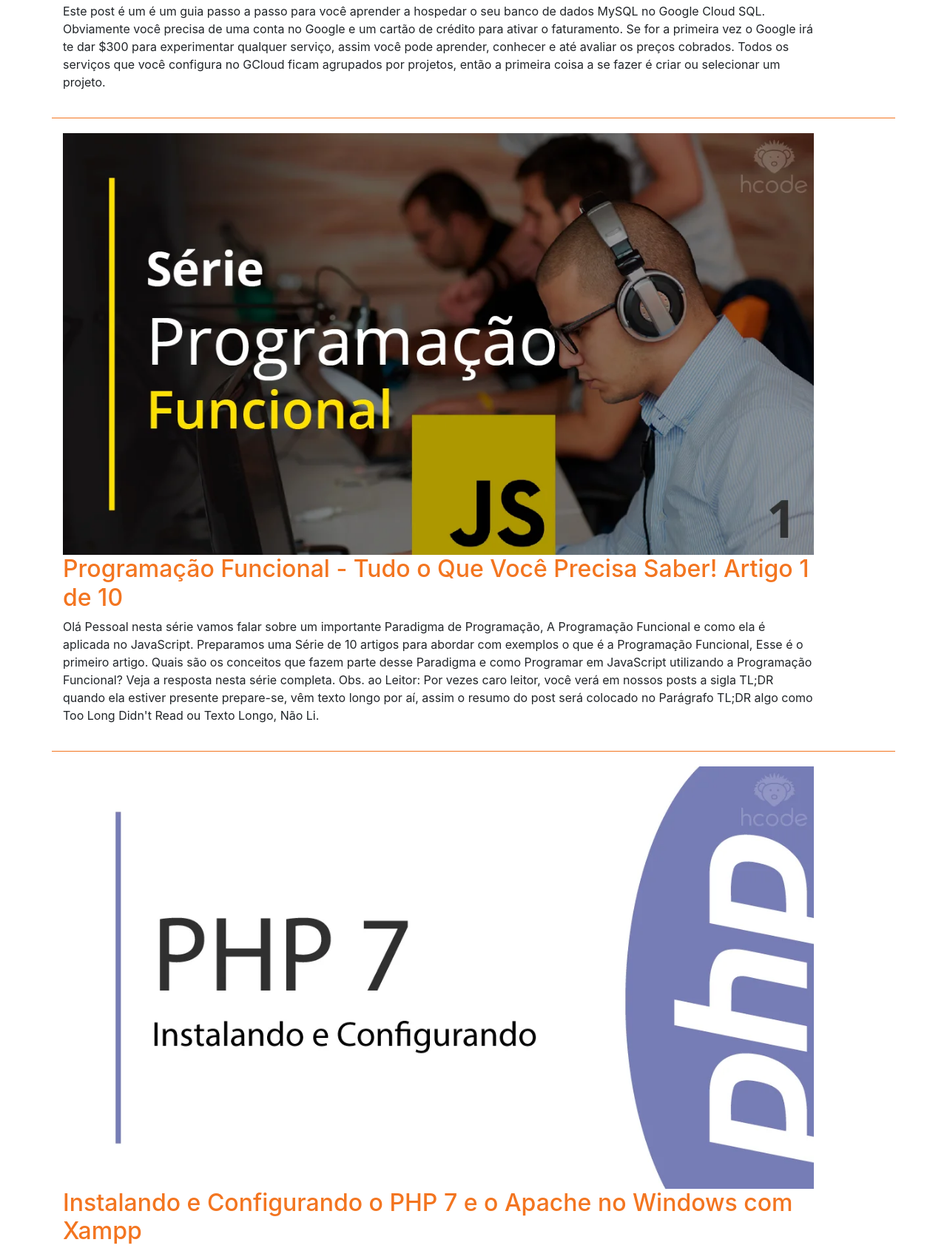
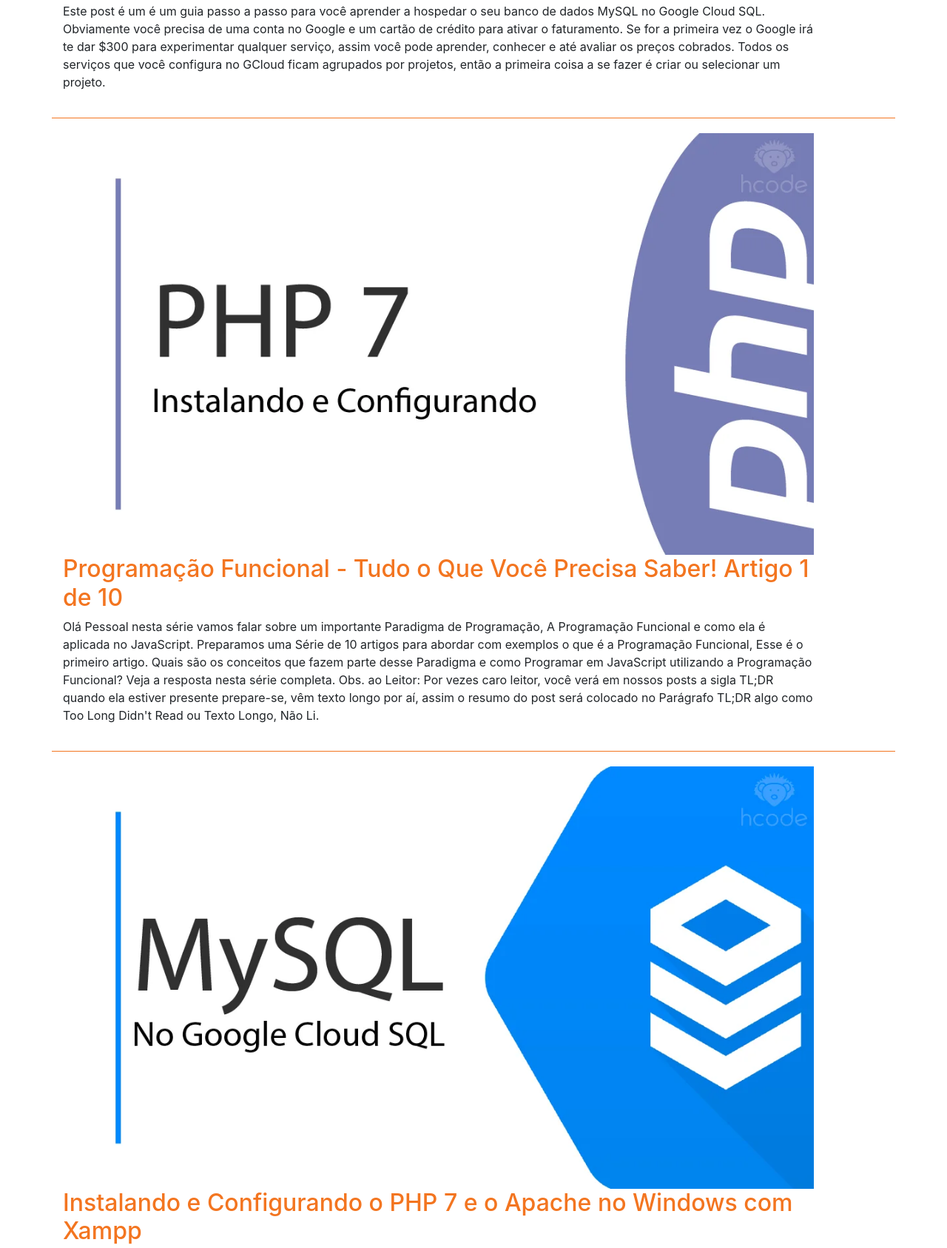
Before and after one commit to wesleyanjos1996/Blog, a website: page index.html in a window 1280 px wide. Shown: the part 775-2462 px from the top of the page at 74% size. Drawn offline with nearby package versions, Linux system fonts and the light colour scheme.

Commit message:
adicionando posts dinamicos

```diff
--- a/index.html
+++ b/index.html
@@ -27,51 +27,11 @@
         </header>
         <section class="posts">
             <div class="container">
-                <div class="row post-item">
+                <div class="row post-item" v-for="post in posts">
                     <div class="col-11">
-                        <img src="./assets/img/post1.webp" alt="Post 1">
-                        <h2>MySQL no Google Cloud SQL</h2>
-                        <p>
-                            Este post é um é um guia passo a passo para você aprender a hospedar o seu banco de dados
-                            MySQL no Google Cloud SQL.
-                            Obviamente você precisa de uma conta no Google e um cartão de crédito para ativar o
-                            faturamento. Se for a primeira vez o Google irá te dar $300 para experimentar qualquer
-                            serviço, assim você pode aprender, conhecer e até avaliar os preços cobrados.
-                            Todos os serviços que você configura no GCloud ficam agrupados por projetos, então a
-                            primeira coisa a se fazer é criar ou selecionar um projeto.
-                        </p>
-                    </div>
-                </div>
-                <div class="row post-item">
-                    <div class="col-11">
-                        <img src="./assets/img/post2.webp" alt="Post 2">
-                        <h2>Programação Funcional - Tudo o Que Você Precisa Saber! Artigo 1 de 10</h2>
-                        <p>
-                            Olá Pessoal nesta série vamos falar sobre um importante Paradigma de Programação, A
-                            Programação Funcional e como ela é aplicada no JavaScript. Preparamos uma Série de 10
-                            artigos para abordar com exemplos o que é a Programação Funcional, Esse é o primeiro artigo.
-                            Quais são os conceitos que fazem parte desse Paradigma e como Programar em JavaScript
-                            utilizando a Programação Funcional? Veja a resposta nesta série completa.
-
-                            Obs. ao Leitor: Por vezes caro leitor, você verá em nossos posts a sigla TL;DR quando ela
-                            estiver presente prepare-se, vêm texto longo por aí, assim o resumo do post será colocado no
-                            Parágrafo TL;DR algo como Too Long Didn't Read ou Texto Longo, Não Li.
-                        </p>
-                    </div>
-                </div>
-                <div class="row post-item">
-                    <div class="col-11">
-                        <img src="./assets/img/post3.webp" alt="Post 3">
-                        <h2>Instalando e Configurando o PHP 7 e o Apache no Windows com Xampp</h2>
-                        <p>
-                            PHP 7 é a linguagem por trás dos maiores sites do mundo, entre eles, Facebook, Google,
-                            Wikipedia e muitos outros *. Preparamos um vídeo que faz parte do Curso Completo de PHP 7 da
-                            Hcode na Udemy para ensinar como instalar e configurar o PHP 7 e o Apache utilizando um
-                            facilitador para isso o XAMPP.
-
-                            Existe uma diferença entre Linguagem de Programação e Servidor Web, neste vídeo abordamos a
-                            diferença entre essas tecnologias e o que é um instalador como o XAMPP.
-                        </p>
+                        <img v-bind:src="post.img" :alt="post.imgTitle">
+                        <h2>{{post.title}}</h2>
+                        <p>{{post.post}}</p>
                     </div>
                 </div>
             </div>
@@ -86,7 +46,49 @@
             el: '#hcode-blog',
             data: {
                 isLogged: false,
-                username: 'Wesley'
+                username: 'Wesley',
+                posts: [{
+                    img: './assets/img/post1.webp',
+                    imgTitle: 'Post 1',
+                    title: 'MySQL no Google Cloud SQL',
+                    post: `
+                        Este post é um é um guia passo a passo para você aprender a hospedar o seu banco de dados
+                        MySQL no Google Cloud SQL.
+                        Obviamente você precisa de uma conta no Google e um cartão de crédito para ativar o
+                        faturamento. Se for a primeira vez o Google irá te dar $300 para experimentar qualquer
+                        serviço, assim você pode aprender, conhecer e até avaliar os preços cobrados.
+                        Todos os serviços que você configura no GCloud ficam agrupados por projetos, então a
+                        primeira coisa a se fazer é criar ou selecionar um projeto.
+                    `
+                }, {
+                    img: './assets/img/post3.webp',
+                    imgTitle: 'Post 2',
+                    title: 'Programação Funcional - Tudo o Que Você Precisa Saber! Artigo 1 de 10',
+                    post: `
+                        Olá Pessoal nesta série vamos falar sobre um importante Paradigma de Programação, A
+                        Programação Funcional e como ela é aplicada no JavaScript. Preparamos uma Série de 10
+                        artigos para abordar com exemplos o que é a Programação Funcional, Esse é o primeiro artigo.
+                        Quais são os conceitos que fazem parte desse Paradigma e como Programar em JavaScript
+                        utilizando a Programação Funcional? Veja a resposta nesta série completa.
+
+                        Obs. ao Leitor: Por vezes caro leitor, você verá em nossos posts a sigla TL;DR quando ela
+                        estiver presente prepare-se, vêm texto longo por aí, assim o resumo do post será colocado no
+                        Parágrafo TL;DR algo como Too Long Didn't Read ou Texto Longo, Não Li.
+                    `
+                }, {
+                    img: './assets/img/post1.webp',
+                    imgTitle: 'Post 3',
+                    title: 'Instalando e Configurando o PHP 7 e o Apache no Windows com Xampp',
+                    post: `
+                        PHP 7 é a linguagem por trás dos maiores sites do mundo, entre eles, Facebook, Google,
+                        Wikipedia e muitos outros *. Preparamos um vídeo que faz parte do Curso Completo de PHP 7 da
+                        Hcode na Udemy para ensinar como instalar e configurar o PHP 7 e o Apache utilizando um
+                        facilitador para isso o XAMPP.
+
+                        Existe uma diferença entre Linguagem de Programação e Servidor Web, neste vídeo abordamos a
+                        diferença entre essas tecnologias e o que é um instalador como o XAMPP.
+                    `
+                }]
             },
             methods: {
                 toggleLogin() {
```
